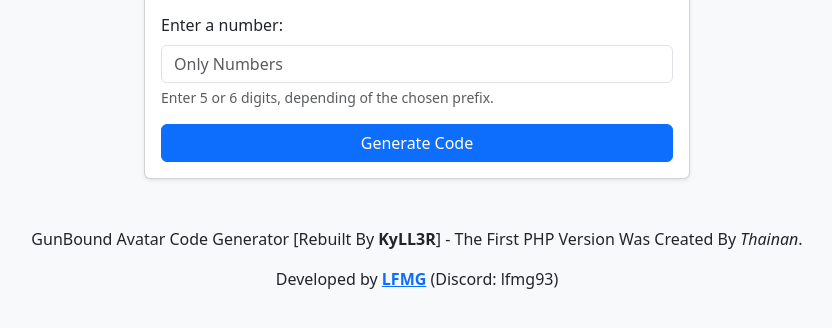
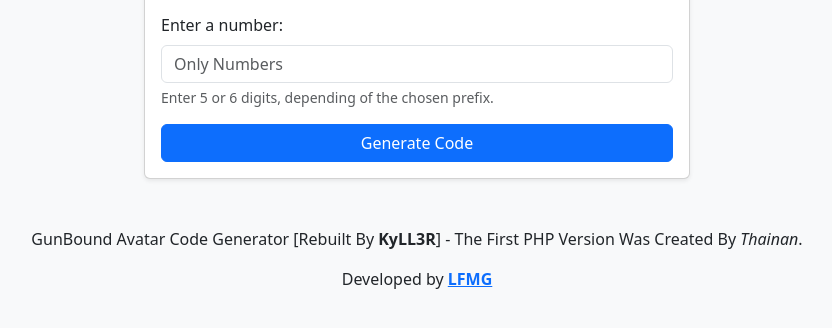
Before and after one commit to lfelipe1993/GunBound-avatar-code-generator, a plain HTML site: page index.html in a window 1280 px wide. Shown: the part 232-560 px from the top of the page, without its empty margins (223-1055 px from the left). Drawn offline with nearby package versions, Linux system fonts and the light colour scheme.

Commit message:
Remove contact

```diff
--- a/index.html
+++ b/index.html
@@ -97,7 +97,7 @@
         <div class="row">
             <div class="col-12">
                 <p>GunBound Avatar Code Generator [Rebuilt By <b>KyLL3R</b>] - The First PHP Version Was Created By <i>Thainan</i>.</p>
-                <p>Developed by <a href="https://www.linkedin.com/in/lfelipemgr/" target="_blank"><b>LFMG</b></a> (Discord: lfmg93)</p>
+                <p>Developed by <a href="https://www.linkedin.com/in/lfelipemgr/" target="_blank"><b>LFMG</b></a></p>
             </div>
         </div>
     </div>
```
